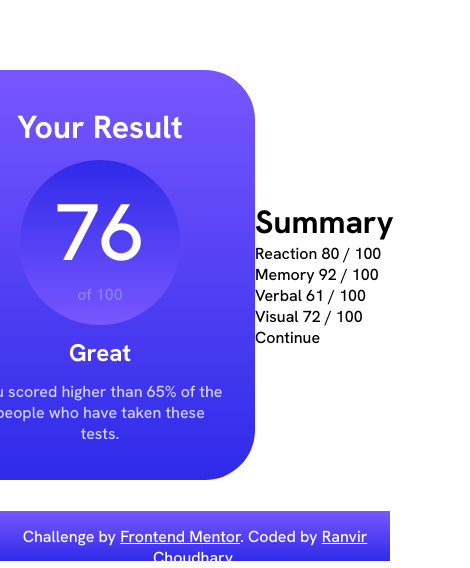
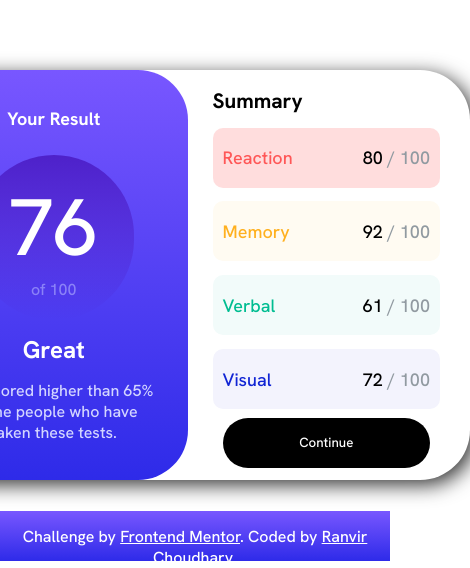
Before and after one commit to RanvirChoudhary/frontend-mentor-resultSummaryComponent, a plain HTML site: page results-summary-component-main/index.html in a window 390 px wide. Shown: the part 283-851 px from the top of the page, 470 px wide, since content can reach past the window. Drawn offline with Linux system fonts and the light colour scheme.

Commit message:
Desktop Layout Finished! Now only need to make it responsive

```diff
--- a/results-summary-component-main/index.html
+++ b/results-summary-component-main/index.html
@@ -36,28 +36,48 @@
         Summary
       </h1>
 
-      <p class="reaction">
+      <div class="reaction scorecard">
         Reaction
-        80 / 100
-      </p>
+        <div class="summary-score">
+          <div class="summary-score-grade">
+            80
+          </div>
+          / 100
+        </div>
+      </div>
 
-      <p class="memory">
+      <div class="memory scorecard">
         Memory
-        92 / 100
-      </p>
+        <div class="summary-score">
+          <div class="summary-score-grade">
+            92
+          </div>
+          / 100
+        </div>
+      </div>
 
-      <p class="verbal">
+      <div class="verbal scorecard">
         Verbal
-        61 / 100
-      </p>
+        <div class="summary-score">
+          <div class="summary-score-grade">
+            61
+          </div>
+          / 100
+        </div>
+      </div>
 
-      <p class="visual">
+      <div class="visual scorecard">
         Visual
-        72 / 100
-      </p>
-      <p class="continue">
+        <div class="summary-score">
+          <div class="summary-score-grade">
+            72
+          </div>
+          / 100
+        </div>
+      </div>
+      <button class="continue">
         Continue
-      </p>
+      </button>
     </div>
   </main>
 
--- a/results-summary-component-main/styles.css
+++ b/results-summary-component-main/styles.css
@@ -15,11 +15,13 @@ body {
 }
 
 main {
-  width: 500px;
+  width: 550px;
   margin-bottom: 8%;
   display: flex;
+  border-radius: 50px;
   justify-content: flex-start;
   align-items: center;
+  box-shadow: 5px 5px 20px rgb(52, 52, 52);
 }
 
 .result {
@@ -35,8 +37,14 @@ main {
   color: white;
 }
 
+.result h1 {
+  font-size: 18px;
+  padding: 10px;
+  margin-top: -10px;
+}
+
 .circle {
-  background-image: linear-gradient(hsl(241, 81%, 54%), hsl(252, 100%, 67%));
+  background-image: linear-gradient(hsla(256, 72%, 46%, 1), hsla(241, 72%, 46%, 0));
   text-align: center;
   padding: 20px;
   width: 120px;
@@ -56,6 +64,89 @@ main {
   color: #d3d5ff;
 }
 
+.summary {
+  display: flex;
+  flex-direction: column;
+  justify-content: space-around;
+  /* align-items: center; */
+  width: 50%;
+  height: 100%;
+  padding: 0px 25px;
+  margin-right: 25px;
+}
+
+.summary h1 {
+  margin-top: 15px;
+  margin-bottom: 5px;
+  font-size: 1.3em;
+}
+
+.scorecard {
+  font-size: 18px;
+  display: flex;
+  flex-direction: row;
+  justify-content: space-between;
+  align-items: center;
+  width: 100%;
+  height: 60px;
+  margin: 5px 0px;
+  padding: 0px 10px;
+  border-radius: 10px;
+}
+
+.reaction {
+  background-color: hsla(0, 100%, 67%, 0.2);
+  color: hsla(0, 100%, 67%, 1);
+}
+
+.memory {
+  background-color: #fffbf2;
+  color: hsl(39, 100%, 56%);
+}
+
+.verbal {
+  background-color: #f2fbfa;
+  color: hsl(166, 100%, 37%);
+}
+
+.visual {
+  background-color: #f3f3fd;
+  color: hsl(234, 85%, 45%);
+}
+
+.summary-score {
+  display: inline;
+  color: #919aa1;
+}
+
+.summary-score-grade {
+  display: inline;
+  color: #000000;
+}
+
+.continue {
+  width: 100%;
+  border-radius: 50px;
+  background-color: #000000;
+  color: white;
+  display: flex;
+  justify-content: center;
+  align-items: center;
+  height: 50px;
+  align-self: center;
+  margin-left: 20px;
+  margin-bottom: 10px;
+  border: none;
+}
+
+.continue:hover {
+  cursor: pointer;
+}
+
+.continue:active {
+  background-image: linear-gradient(hsl(252, 100%, 67%), hsl(241, 81%, 54%));
+  border: none;
+}
 
 .attribution {
   height: 50px;
```
